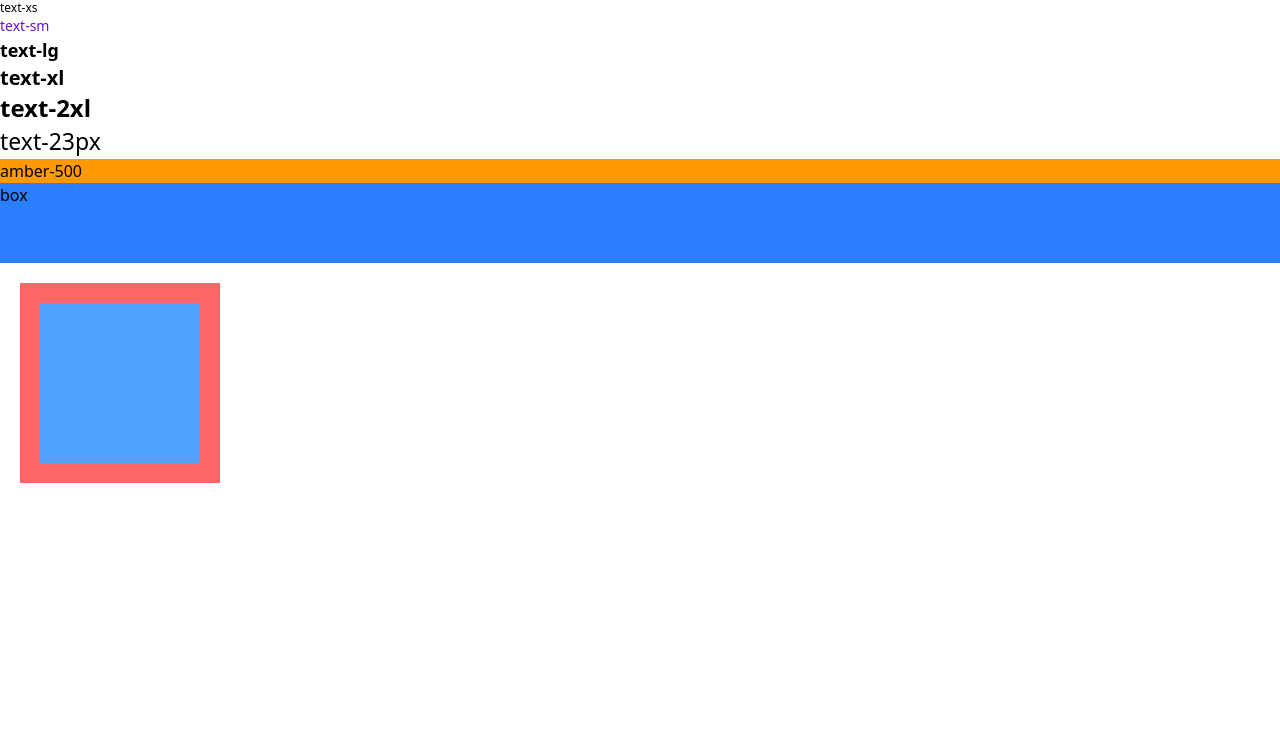
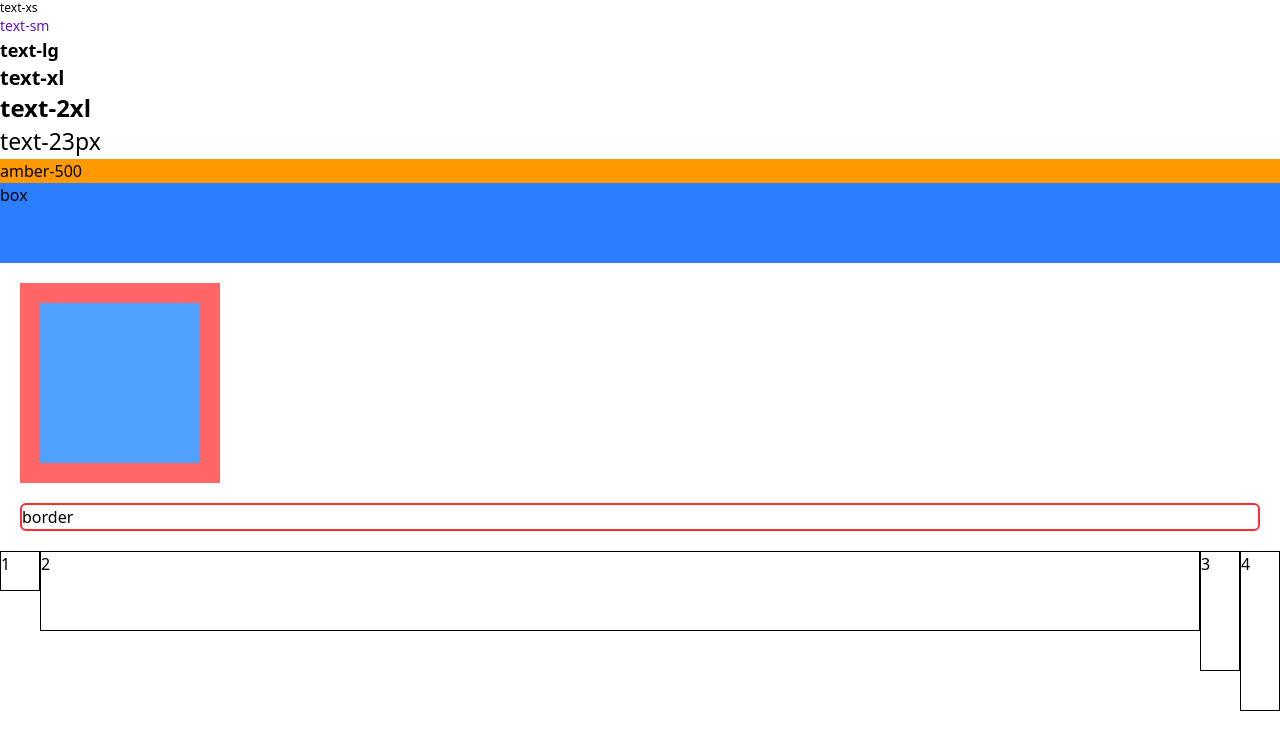
Before and after one commit to sungaee/onebite-hands-on-sns, a React (Vite) app: page / in a window 1280 px wide. Shown: the top 750 px of the page. Built offline with nearby package versions, Linux system fonts and the light colour scheme.

Commit message:
🎨 Tailwind Css 보더, 플렉스 컨테이너

```diff
--- a/src/App.tsx
+++ b/src/App.tsx
@@ -21,6 +21,19 @@
       <div className="m-5 h-50 w-50 bg-red-400 px-5 py-5">
         <div className="h-full w-full bg-blue-400"></div>
       </div>
+
+      {/* 5. 보더 */}
+      <div className="m-5 rounded-md border-t-2 border-r-2 border-b-2 border-l-2 border-red-500">
+        border
+      </div>
+
+      {/* 6. 플렉스 컨테이너 */}
+      <div className="flex flex-row items-start justify-evenly">
+        <div className="h-10 w-10 border">1</div>
+        <div className="flex-1 h-20 w-10 border">2</div>
+        <div className="h-30 w-10 border">3</div>
+        <div className="h-40 w-10 border">4</div>
+      </div>
     </div>
   );
 }
```
